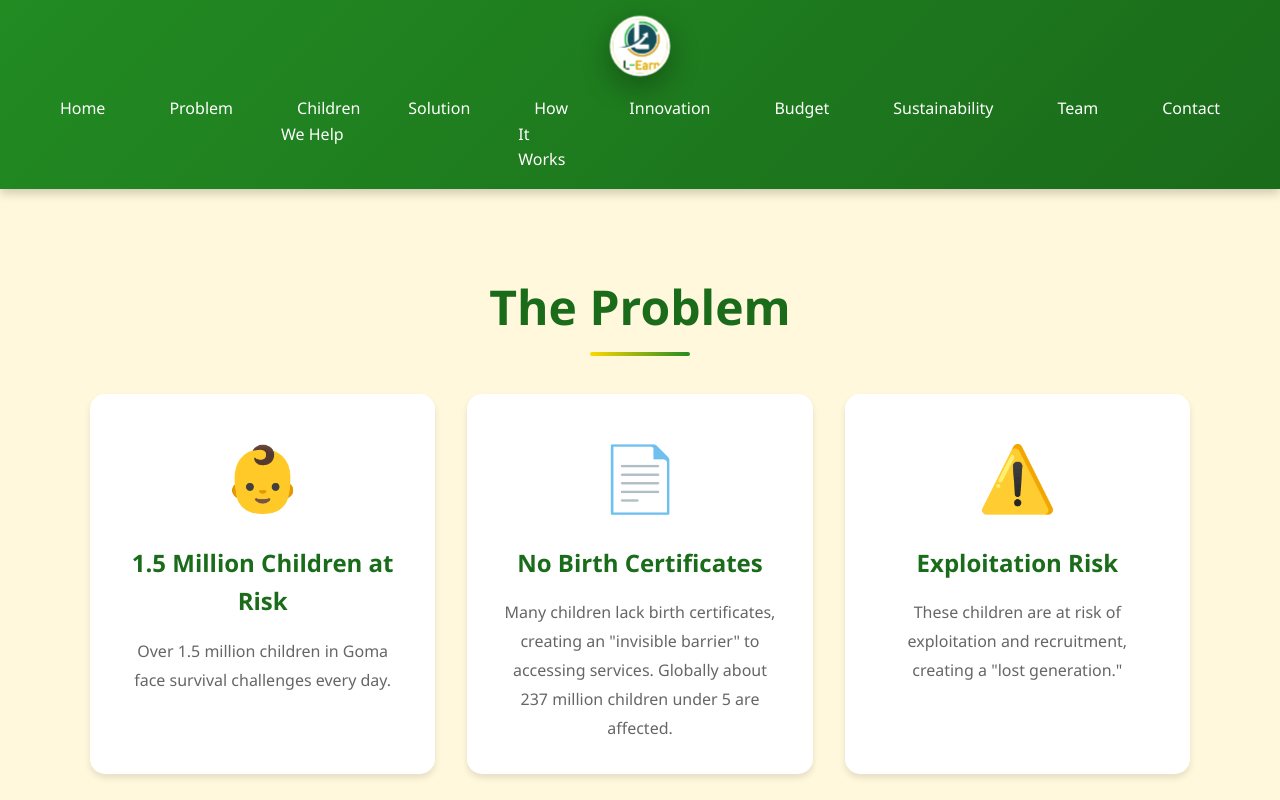
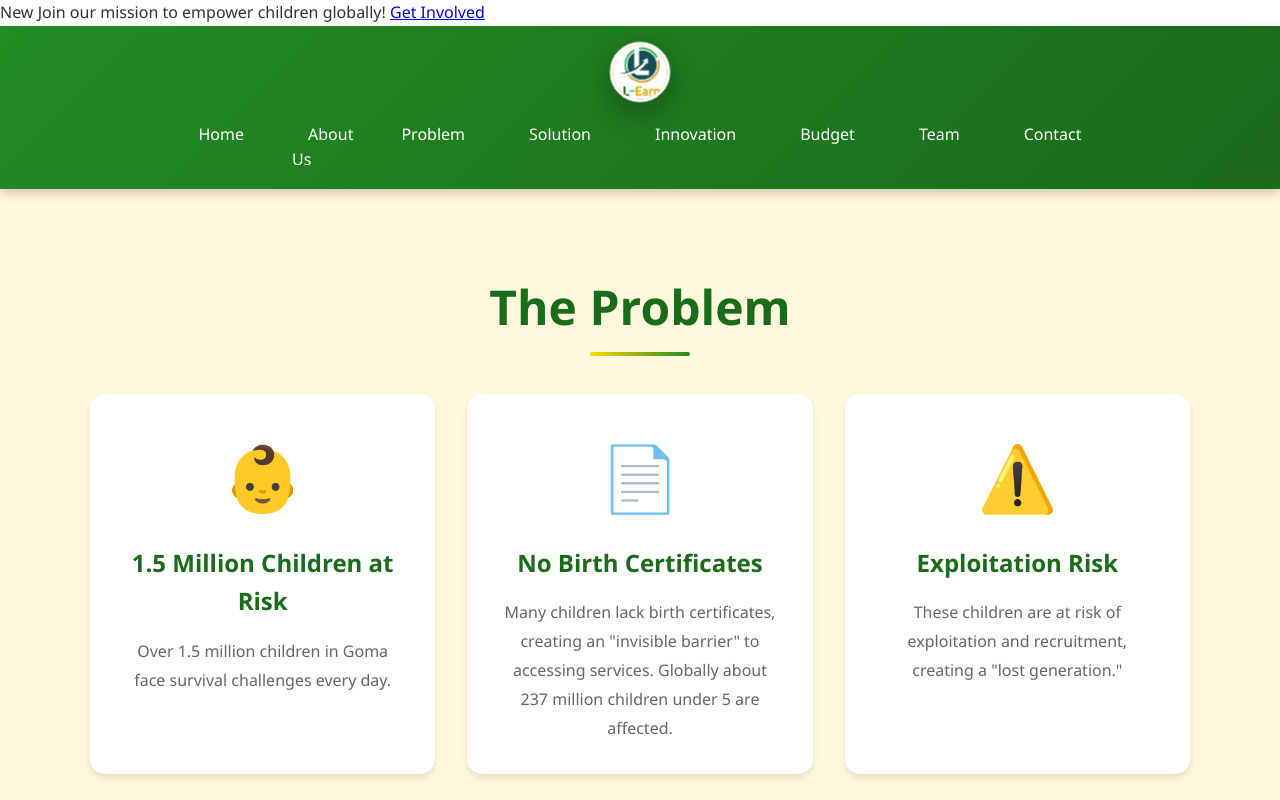
Before and after one commit to Daniellakyusa/L-Earn, a plain HTML site: page problem.html in a window 1280 px wide. Shown: the top 800 px of the page. Drawn offline with Linux system fonts and the light colour scheme.

Commit message:
Update problem.html

```diff
--- a/problem.html
+++ b/problem.html
@@ -1,13 +1,24 @@
 <!DOCTYPE html>
 <html lang="en">
+
 <head>
     <meta charset="UTF-8">
     <meta name="viewport" content="width=device-width, initial-scale=1.0">
     <title>The Problem - L-Earn</title>
     <link rel="stylesheet" href="style.css">
 </head>
+
 <body>
     <!-- Navigation with Logo Above Links -->
+    <!-- Top Banner -->
+    <div class="top-banner">
+        <div class="banner-content">
+            <span class="banner-badge">New</span>
+            <span class="banner-text">Join our mission to empower children globally!</span>
+            <a href="contact.html" class="banner-btn">Get Involved</a>
+        </div>
+    </div>
+
     <nav class="navbar">
         <div class="nav-container-narrow">
             <div class="nav-brand-top">
@@ -16,14 +27,12 @@
                 </div>
             </div>
             <ul class="nav-menu">
-                <li><a href="index.html">Home</a></li>
+                                <li><a href="index.html">Home</a></li>
+                <li><a href="about.html" class="active">About Us</a></li>
                 <li><a href="problem.html">Problem</a></li>
-                <li><a href="children.html">Children We Help</a></li>
                 <li><a href="solution.html">Solution</a></li>
-                <li><a href="how-it-works.html">How It Works</a></li>
                 <li><a href="innovation.html">Innovation</a></li>
                 <li><a href="budget.html">Budget</a></li>
-                <li><a href="sustainability.html">Sustainability</a></li>
                 <li><a href="team.html">Team</a></li>
                 <li><a href="contact.html">Contact</a></li>
             </ul>
@@ -48,7 +57,8 @@
                 <div class="problem-card">
                     <div class="problem-icon">📄</div>
                     <h3>No Birth Certificates</h3>
-                    <p>Many children lack birth certificates, creating an "invisible barrier" to accessing services. Globally about 237 million children under 5 are affected.</p>
+                    <p>Many children lack birth certificates, creating an "invisible barrier" to accessing services.
+                        Globally about 237 million children under 5 are affected.</p>
                 </div>
                 <div class="problem-card">
                     <div class="problem-icon">⚠️</div>
@@ -69,4 +79,5 @@
 
     <script src="script.js"></script>
 </body>
+
 </html>
```
